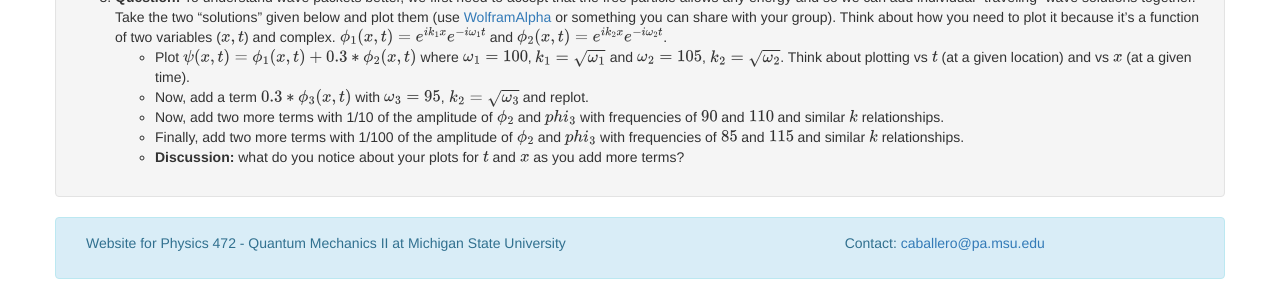
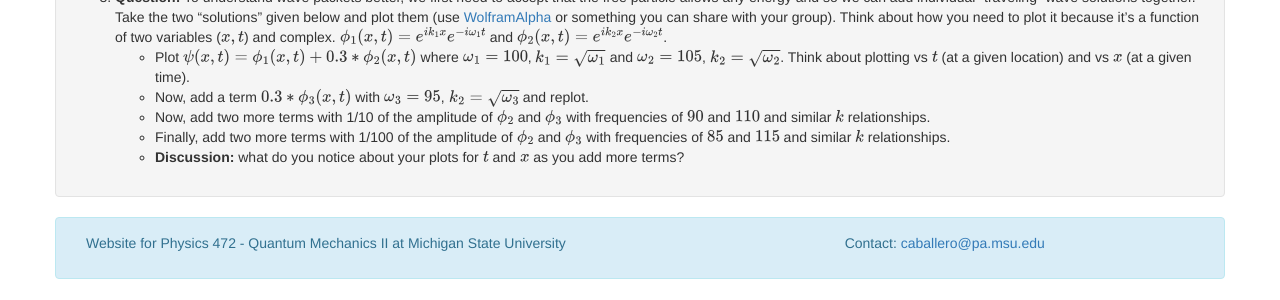
Before and after one commit to dannycab/phy472msu_s2021, a Jekyll site: the page built from notes/in-class/day9.md, in a window 1280 px wide. Shown: the part 563-863 px from the top of the page. Built offline with Jekyll 4.4.1, drawn with Linux system fonts in a browser that asks for light colours.

Commit message:
fixed typo

```diff
--- a/notes/in-class/day9.md
+++ b/notes/in-class/day9.md
@@ -21,6 +21,6 @@ $$\phi_E(x,t) = \phi_E(x)e^{-iEt/\hbar} = (Ae^{ikx}+B^{-ikx})e^{-iEt/\hbar}$$
 3. **Question:** To understand wave packets better, we first need to accept that the free particle allows any energy and so we can add individual "traveling" wave solutions together. Take the two "solutions" given below and plot them (use [WolframAlpha](https://www.wolframalpha.com) or something you can share with your group). Think about how you need to plot it because it's a function of two variables ($x,t$) and complex. $\phi_1(x,t) = e^{ik_1x}e^{-i\omega_1t}$ and $\phi_2(x,t) = e^{ik_2x}e^{-i\omega_2t}$.
   * Plot $\psi(x,t) = \phi_1(x,t) + 0.3*\phi_2(x,t)$ where $\omega_1 = 100$, $k_1 = \sqrt{\omega_1}$ and $\omega_2 = 105$, $k_2 = \sqrt{\omega_2}$. Think about plotting vs $t$ (at a given location) and vs $x$ (at a given time).
   * Now, add a term $0.3*\phi_3(x,t)$ with $\omega_3 = 95$, $k_2 = \sqrt{\omega_3}$ and replot.
-  * Now, add two more terms with 1/10 of the amplitude of $\phi_2$ and $phi_3$ with frequencies of $90$ and $110$ and similar $k$ relationships.
-  * Finally, add two more terms with 1/100 of the amplitude of $\phi_2$ and $phi_3$ with frequencies of $85$ and $115$ and similar $k$ relationships.
+  * Now, add two more terms with 1/10 of the amplitude of $\phi_2$ and $\phi_3$ with frequencies of $90$ and $110$ and similar $k$ relationships.
+  * Finally, add two more terms with 1/100 of the amplitude of $\phi_2$ and $\phi_3$ with frequencies of $85$ and $115$ and similar $k$ relationships.
   * **Discussion:** what do you notice about your plots for $t$ and $x$ as you add more terms?
```
